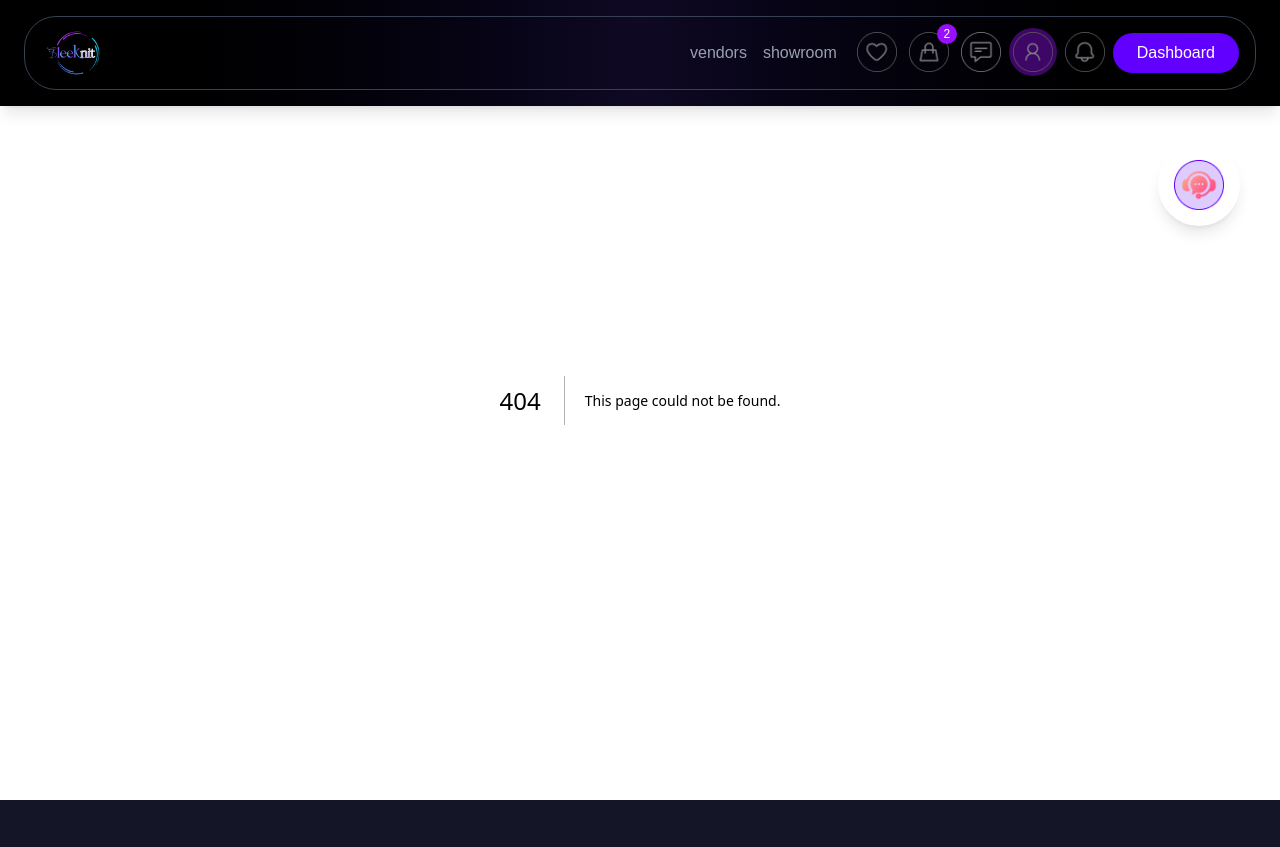
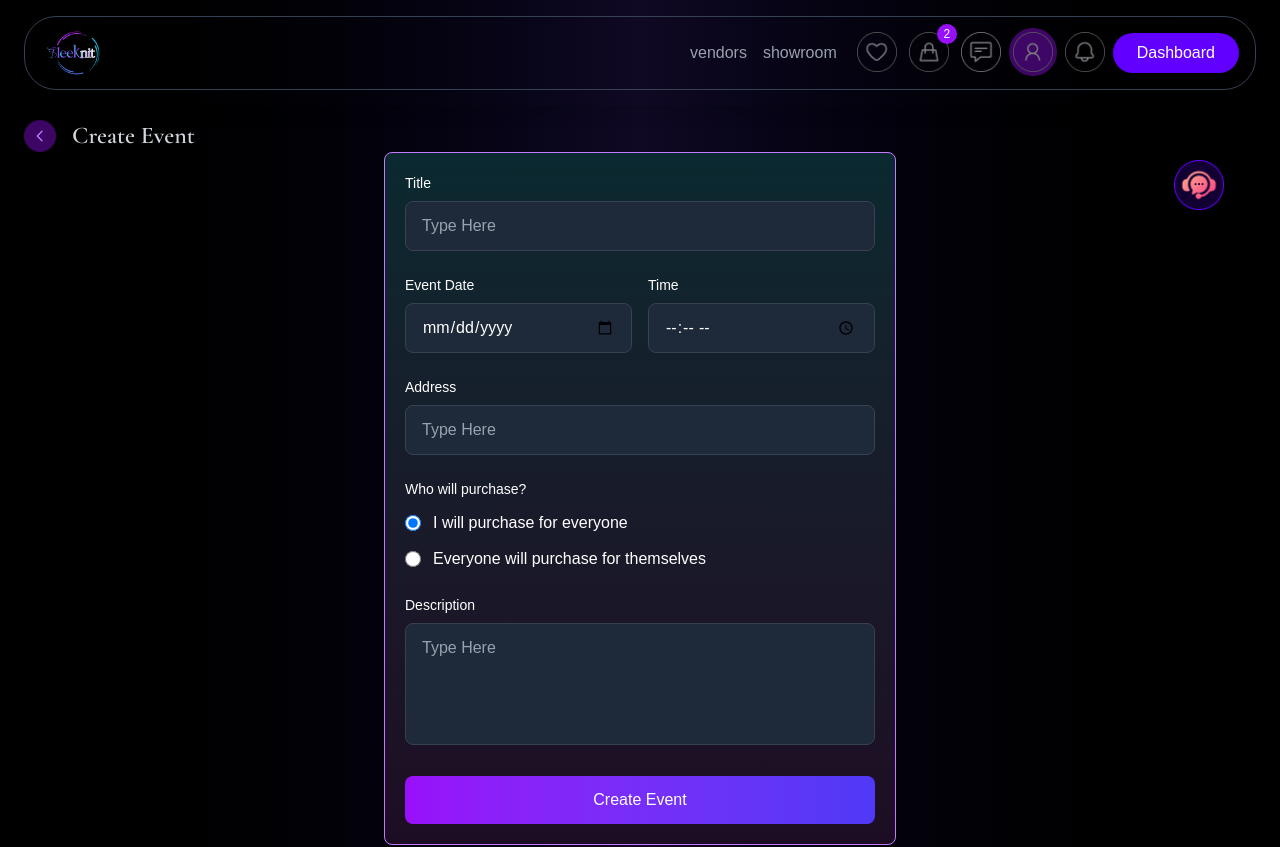
Before and after one commit to abusayedwd/gitgotech-E-commerce-website, a Next.js app: page /profile/event/create-event in a window 1280 px wide. Before the commit this address had no page. Shown: the top 847 px of the page. Built offline with nearby package versions, Linux system fonts and the light colour scheme.

Commit message:
event create form

```diff
--- /dev/null
+++ b/src/app/profile/event/create-event/page.tsx
@@ -0,0 +1,12 @@
+import CreateEvent from '@/components/CustomerDashboard/settings/CreateEvent';
+import React from 'react';
+
+const page = () => {
+    return (
+        <div>
+              <CreateEvent ></CreateEvent>
+        </div>
+    );
+};
+
+export default page;
--- /dev/null
+++ b/src/components/CustomerDashboard/settings/CreateEvent.tsx
@@ -0,0 +1,153 @@
+"use client"
+import { useRouter } from 'next/navigation';
+import { useState } from 'react';
+
+export default function CreateEvent() {
+    const router = useRouter();
+  const [formData, setFormData] = useState({
+    title: '',
+    date: '',
+    time: '',
+    address: '',
+    purchaseOption: 'creator',
+    description: ''
+  });
+
+  const handleSubmit = (e) => {
+    e.preventDefault();
+    console.log('Event created:', formData);
+    alert('Event created successfully!');
+  };
+
+  const handleChange = (e) => {
+    const { name, value, type, checked } = e.target;
+    setFormData(prev => ({
+      ...prev,
+      [name]: type === 'radio' ? value : value
+    }));
+  };
+
+  return (
+    <div className="min-h-screen mt-20 bg-gradient-to-r from-black via-[#0f0924] to-black to-black p-6">
+      {/* Header */}
+      <div className="container mx-auto mt-4 flex items-center gap-4">
+             <button onClick={()=> router.back()} className="flex items-center text-purple-400 hover:text-purple-300 transition-colors">
+          <div className="w-8 h-8 rounded-full bg-purple-600/40 cursor-pointer flex items-center justify-center">
+            <svg className="w-4 h-4" fill="none" stroke="currentColor" viewBox="0 0 24 24">
+              <path strokeLinecap="round" strokeLinejoin="round" strokeWidth={2} d="M15 19l-7-7 7-7" />
+            </svg>
+          </div>
+        </button>
+          <h1 className="text-2xl font-semibold text-gray-300 font-cormorant">Create Event</h1>
+        </div>
+
+      {/* Form */}
+      <form onSubmit={handleSubmit}
+       className="max-w-lg bg-gradient-to-b from-[#0a2930] to-[#1d0d24] bg-opacity-50 border rounded-lg border-purple-400 mx-auto p-5 space-y-6">
+        {/* Title */}
+        <div>
+          <label className="block text-sm font-medium text-white mb-2">Title</label>
+          <input
+            type="text"
+            name="title"
+            value={formData.title}
+            onChange={handleChange}
+            placeholder="Type Here"
+            className="w-full px-4 py-3 bg-gray-800 border border-gray-700 rounded-lg text-white placeholder-gray-400 focus:outline-none focus:ring-2 focus:ring-blue-500 focus:border-transparent"
+            required
+          />
+        </div>
+
+        {/* Date and Time */}
+        <div className="grid grid-cols-2 gap-4">
+          <div>
+            <label className="block text-sm font-medium text-white mb-2">Event Date</label>
+            <input
+              type="date"
+              name="date"
+              value={formData.date}
+              onChange={handleChange}
+              className="w-full px-4 py-3 bg-gray-800 border border-gray-700 rounded-lg text-white focus:outline-none focus:ring-2 focus:ring-blue-500 focus:border-transparent"
+              required
+            />
+          </div>
+          <div>
+            <label className="block text-sm font-medium text-white mb-2">Time</label>
+            <input
+              type="time"
+              name="time"
+              value={formData.time}
+              onChange={handleChange}
+              className="w-full px-4 py-3 bg-gray-800 border border-gray-700 rounded-lg text-white focus:outline-none focus:ring-2 focus:ring-blue-500 focus:border-transparent"
+              required
+            />
+          </div>
+        </div>
+
+        {/* Address */}
+        <div>
+          <label className="block text-sm font-medium text-white mb-2">Address</label>
+          <input
+            type="text"
+            name="address"
+            value={formData.address}
+            onChange={handleChange}
+            placeholder="Type Here"
+            className="w-full px-4 py-3 bg-gray-800 border border-gray-700 rounded-lg text-white placeholder-gray-400 focus:outline-none focus:ring-2 focus:ring-blue-500 focus:border-transparent"
+            required
+          />
+        </div>
+
+        {/* Purchase Options */}
+        <div>
+          <label className="block text-sm font-medium text-white mb-3">Who will purchase?</label>
+          <div className="space-y-3">
+            <label className="flex items-center gap-3 cursor-pointer">
+              <input
+                type="radio"
+                name="purchaseOption"
+                value="creator"
+                checked={formData.purchaseOption === 'creator'}
+                onChange={handleChange}
+                className="w-4 h-4 text-blue-600 bg-gray-800 border-gray-600 focus:ring-blue-500"
+              />
+              <span className="text-white">I will purchase for everyone</span>
+            </label>
+            <label className="flex items-center gap-3 cursor-pointer">
+              <input
+                type="radio"
+                name="purchaseOption"
+                value="invitees"
+                checked={formData.purchaseOption === 'invitees'}
+                onChange={handleChange}
+                className="w-4 h-4 text-blue-600 bg-gray-800 border-gray-600 focus:ring-blue-500"
+              />
+              <span className="text-white">Everyone will purchase for themselves</span>
+            </label>
+          </div>
+        </div>
+
+        {/* Description */}
+        <div>
+          <label className="block text-sm font-medium text-white mb-2">Description</label>
+          <textarea
+            name="description"
+            value={formData.description}
+            onChange={handleChange}
+            placeholder="Type Here"
+            rows="4"
+            className="w-full px-4 py-3 bg-gray-800 border border-gray-700 rounded-lg text-white placeholder-gray-400 focus:outline-none focus:ring-2 focus:ring-blue-500 focus:border-transparent resize-none"
+          />
+        </div>
+
+        {/* Submit Button */}
+        <button
+          type="submit"
+          className="w-full py-3 px-4 bg-gradient-to-r from-purple-600 to-indigo-600 text-white rounded-lg hover:from-purple-700 hover:to-indigo-700 transition-all duration-200 font-medium"
+        >
+          Create Event
+        </button>
+      </form>
+    </div>
+  );
+}
--- a/src/components/CustomerDashboard/settings/Event.tsx
+++ b/src/components/CustomerDashboard/settings/Event.tsx
@@ -1,6 +1,6 @@
 "use client"
 
-import { Calendar, LocationEdit } from 'lucide-react';
+import { Calendar, LocationEdit, Share2 } from 'lucide-react';
 import { useRouter } from 'next/navigation';
 import { useState } from 'react';
 
@@ -44,7 +44,9 @@ export default function Event() {
           <h1 className="text-2xl font-semibold text-gray-300 font-cormorant">Event</h1>
         </div>
 
-        <button className="px-4 py-2 bg-gradient-to-r from-purple-600 to-indigo-600 text-white rounded-lg hover:from-purple-700 hover:to-indigo-700 transition-all duration-200 flex items-center gap-2">
+        <button
+         onClick={() => router.push("/profile/event/create-event")}
+        className="px-4 py-2 bg-gradient-to-r from-purple-600 to-indigo-600 text-white rounded-lg hover:from-purple-700 hover:to-indigo-700 transition-all duration-200 flex items-center gap-2">
           <svg className="w-4 h-4" fill="currentColor" viewBox="0 0 20 20">
             <path fillRule="evenodd" d="M10 5a1 1 0 011 1v3h3a1 1 0 110 2h-3v3a1 1 0 11-2 0v-3H6a1 1 0 110-2h3V6a1 1 0 011-1z" clipRule="evenodd" />
           </svg>
@@ -116,9 +118,7 @@ export default function Event() {
                 </button>
 
                 <button className="px-4 py-2 bg-gradient-to-r from-blue-600 to-cyan-600 text-white rounded-lg hover:from-blue-700 hover:to-cyan-700 transition-all duration-200 text-sm flex items-center gap-2">
-                  <svg className="w-4 h-4" fill="currentColor" viewBox="0 0 20 20">
-                    <path fillRule="evenodd" d="M10 18a8 8 0 100-16 8 8 0 000 16zm1-11a1 1 0 10-2 0v6a1 1 0 102 0V7zm-3 6a1 1 0 11-2 0H6a1 1 0 110-2h4a1 1 0 110 2z" clipRule="evenodd" />
-                  </svg>
+                  <Share2></Share2>
                   Send Invitation
                 </button>
               </div>
```
